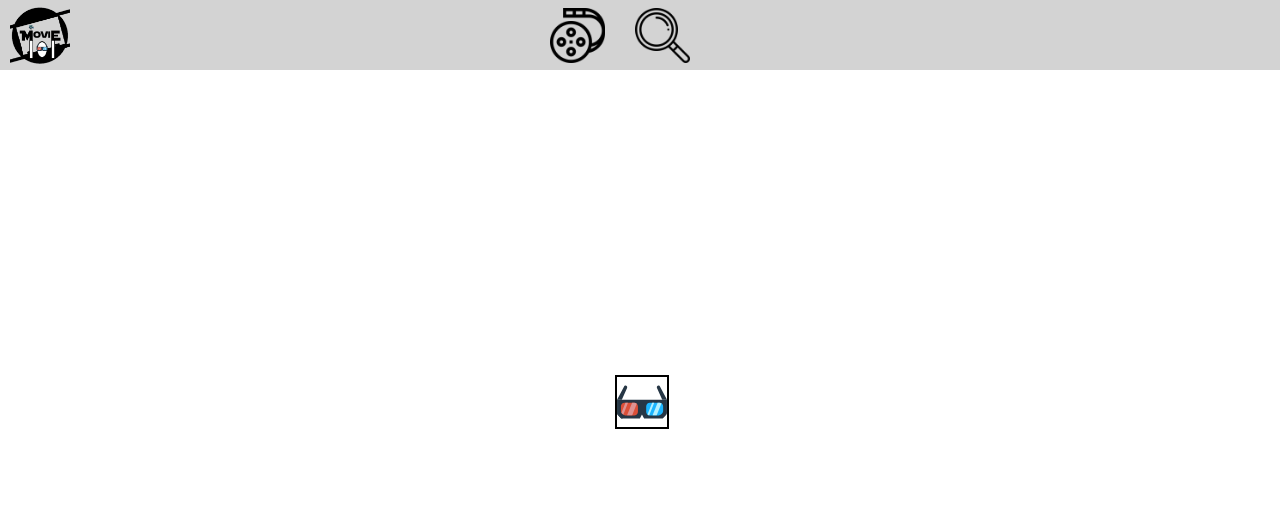
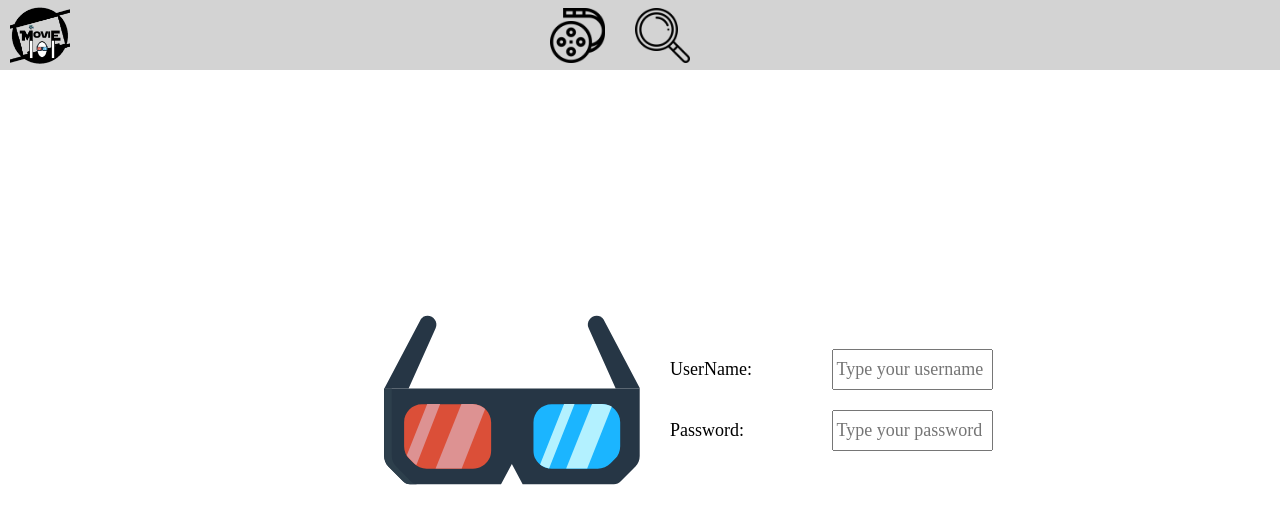
Before and after one commit to penceajr/movies101, a React (Create React App) app: page / in a window 1280 px wide. Shown: the top 524 px of the page. Built offline with nearby package versions, Linux system fonts and the light colour scheme.

Commit message:
added username password inputs

```diff
--- a/src/App.js
+++ b/src/App.js
@@ -2,12 +2,14 @@ import React from "react";
 import "./App.css";
 // import { HomePage } from "./Pages/HomePage";
 import { LogIn } from "./Pages/LogIn";
-
+// import { CreateAccount } from "./Pages/CreateAccount"
 
 function App() {
   return (
     <div className="App">
-      < LogIn />
+    {/* < HomePage /> */}
+    < LogIn />
+    {/* < CreateAccount /> */}
     </div>
   );
 }
--- a/src/Pages/LogIn.css
+++ b/src/Pages/LogIn.css
@@ -2,7 +2,7 @@ body,
 html{
     height: 100%;
     width: 100%;
-    opacity: 1
+    opacity: 1;
 }
 
 .background-image{
@@ -11,9 +11,9 @@ html{
 }
 
 .Login-container{
-    opacity: 1;
-    height: 100%;
-    width: 100%;
+  height: 10em;
+  display: flex;
+  align-items: center
 }
 
 
@@ -27,7 +27,3 @@ html{
     background-size: 100% 100%;
     opacity: 0.3;
   } */
-
-.Login-container{
-    position: relative;
-}
--- a/src/Pages/LogIn.js
+++ b/src/Pages/LogIn.js
@@ -5,11 +5,12 @@ import { Header } from "../components/Header/Header";
 import { LogInBody } from "./LoginPageComponents/LogInBody";
 
 
-export function LogIn() {
+export function LogIn(props) {
     return (
     <div className="background-image">
+
+        <Header />
     <div className="Login-container">
-        <Header />
         <LogInBody />
     </div>
     </div>
--- a/src/Pages/LoginPageComponents/Input.css
+++ b/src/Pages/LoginPageComponents/Input.css
@@ -0,0 +1,21 @@
+.input-Container{
+    display: flex;
+    margin: 20px;
+}
+
+.input-container-label,
+.input-container-input{
+    font-family: cursive;
+    font-size: large;
+    width: 100%;
+  }
+
+.input-container-label{
+    margin-left: 300px;
+    padding: 10px;
+}
+
+.input-container-input{
+    width: 100%;
+
+}
--- a/src/Pages/LoginPageComponents/Input.js
+++ b/src/Pages/LoginPageComponents/Input.js
@@ -0,0 +1,14 @@
+import React from "react"
+import "./Input.css"
+
+
+
+export function InputBar(props){
+    console.log(props);
+ return(
+  <div className="input-Container">
+        <label className="input-container-label">{props.label}: </label>
+        <input className="input-container-input" label={props.labe} type={props.type} placeholder={props.placeholder}></input>
+    </div>
+    )
+}
--- a/src/Pages/LoginPageComponents/LogInBody.css
+++ b/src/Pages/LoginPageComponents/LogInBody.css
@@ -1,10 +1,25 @@
 .LogInBody{
-    width: 50px;
-  height: 50px;
-  /* Center vertically and horizontally */
-  position: absolute;
+  display: flex;
+  margin: auto;
+  width: 600px;
+  padding: 10px;;
+
+}
+
+.movie-glasses{
+    width: 20%;
+    justify-content: center;
+    overflow: auto;
+    margin: 0;
+    position: fixed;
+    top: 50%;
+    left: 30%;
+    transform: translate(0, -50%)
+}
+
+.Inputs-Container{
+  margin: 0;
+  position: fixed;
   top: 50%;
-  left: 50%;
-  margin: -25px 0 0 -25px;
-    border: 2px solid black;
+  transform: translate(0, -50%)
 }
--- a/src/Pages/LoginPageComponents/LogInBody.js
+++ b/src/Pages/LoginPageComponents/LogInBody.js
@@ -1,22 +1,21 @@
 import React from "react"
 import movieGlasses from "./movieglasses.svg"
 import "./LogInBody.css"
+import { InputBar } from "./Input"
 
 
-
-export class LogInBody extends React.Component{
-    state = {
-
-    }
-
-    render (){
+export function LogInBody (props){
         return (
             <div className="LogInBody" >
-                <img src={movieGlasses} alt="bechelari" className="movie-glasses"></img>
+                <img src={movieGlasses} alt="glasses" className="movie-glasses"></img>
+                <div className="Inputs-Container">
+                  <InputBar label="UserName" type="text" placeholder="Type your username" />
+                  <InputBar label="Password" type="password" placeholder="Type your password" />
+                  <div className="buttons-container">
 
+                  </div>
+                </div>
             </div>
 
         );
-    }
-
 }
```
